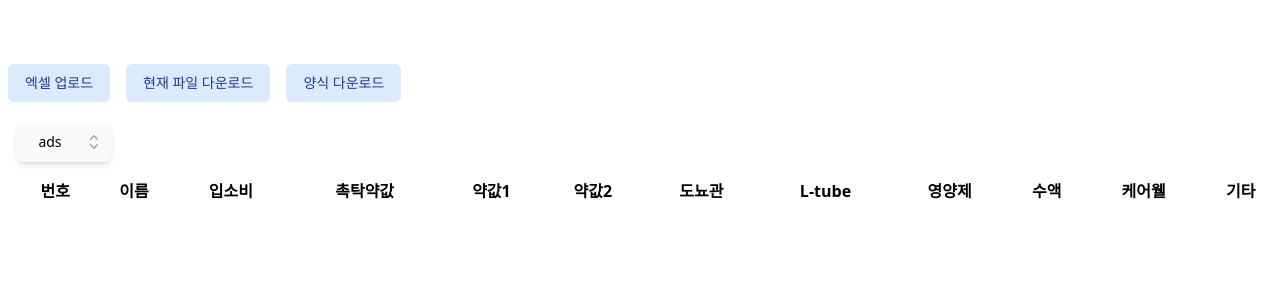
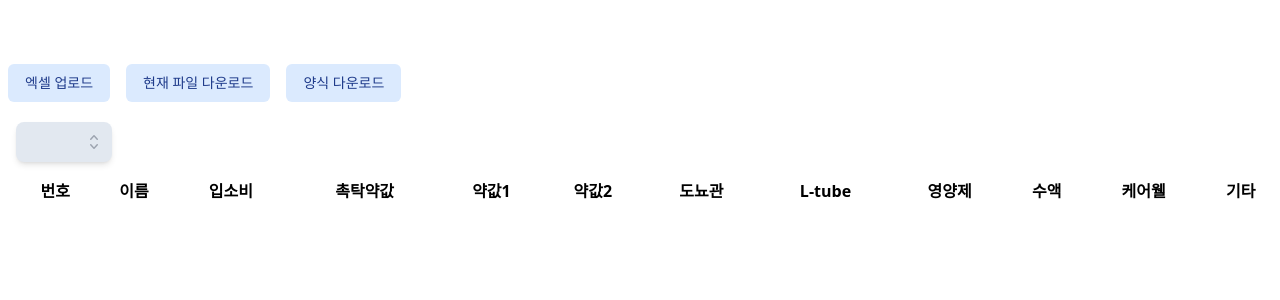
Before and after one commit to obov/agp-app, a React (Vite) app: page / in a window 1280 px wide. Shown: the top 300 px of the page. Built offline with nearby package versions, Linux system fonts and the light colour scheme.

Commit message:
feat: remove debug string

```diff
--- a/src/components/MonthList.jsx
+++ b/src/components/MonthList.jsx
@@ -29,9 +29,13 @@ export default function MonthList({ monthes, onSelectMonth }) {
   return (
     <Listbox value={selected} onChange={handleChangeSelect}>
       <div className="relative mt-1">
-        <Listbox.Button className="relative w-24 cursor-pointer rounded-lg bg-slate-50 hover:bg-blue-100 py-2 pl-3 pr-10 text-left shadow-md focus:outline-none focus-visible:border-indigo-500 focus-visible:ring-2 focus-visible:ring-white focus-visible:ring-opacity-75 focus-visible:ring-offset-2 focus-visible:ring-offset-orange-300 sm:text-sm">
+        <Listbox.Button
+          className={`${
+            selected ? "bg-slate-50 hover:bg-blue-100" : "bg-slate-200"
+          } relative w-24 rounded-lg py-2 pl-3 pr-10 text-left shadow-md focus:outline-none focus-visible:border-indigo-500 focus-visible:ring-2 focus-visible:ring-white focus-visible:ring-opacity-75 focus-visible:ring-offset-2 focus-visible:ring-offset-orange-300 sm:text-sm`}
+        >
           <span className="flex items-center justify-center truncate h-6">
-            {selected ? selected : "ads"}
+            {selected ? selected : ""}
           </span>
           <span className="pointer-events-none absolute inset-y-0 right-0 flex items-center pr-2">
             <ChevronUpDownIcon
```
